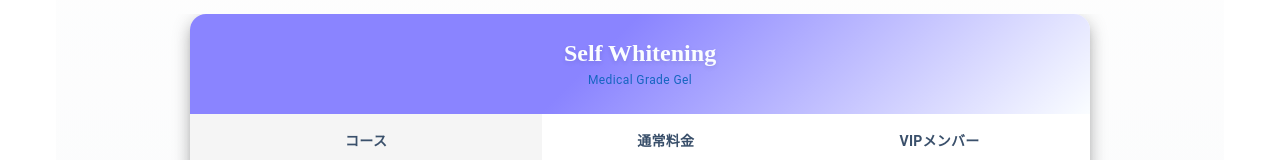
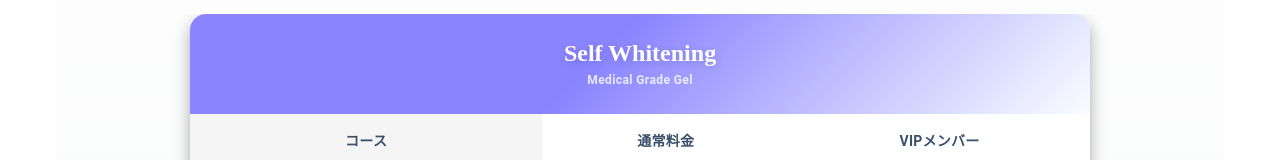
Before and after one commit to beeeegle/eos-web, a Vue app: page / in a window 1280 px wide. Both pictures are taken after a click on the tab "WHITENING". Shown: the part 2053-2213 px from the top of the page. Built offline with nearby package versions, Linux system fonts and the light colour scheme; a small style sheet from the web is missing.

Commit message:
ホワイトニング部分修正

```diff
--- a/src/pages/index.vue
+++ b/src/pages/index.vue
@@ -176,10 +176,10 @@
               class="pa-6 text-center"
               style="background: linear-gradient(135deg, #8a84ff 45%, #fafdff 100%)"
             >
-              <div class="text-h5 font-weight-bold logo-text" style="color: #fafdff; text-shadow: 0 2px 4px rgba(0,0,0,0.1);">
+              <div class="text-h5 font-weight-bold logo-text" style="color: #ffffff; text-shadow: 0 2px 8px rgba(0,0,0,0.15);">
                 Self Whitening
               </div>
-              <div class="text-caption tracking-widest text-white opacity-9 text-blue-darken-3">Medical Grade Gel</div>
+              <div class="text-caption tracking-widest text-white font-weight-bold opacity-80">Medical Grade Gel</div>
             </v-sheet>
 
             <v-card-text class="pa-0">
```
